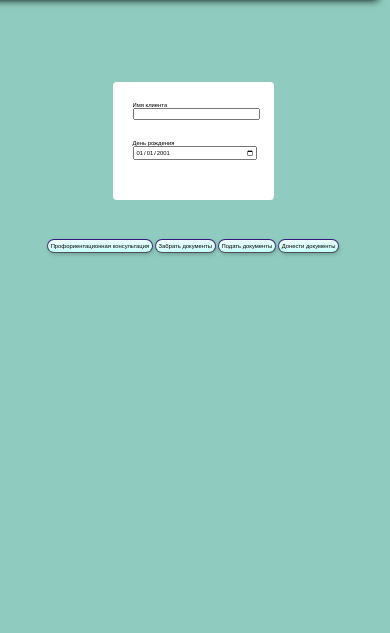
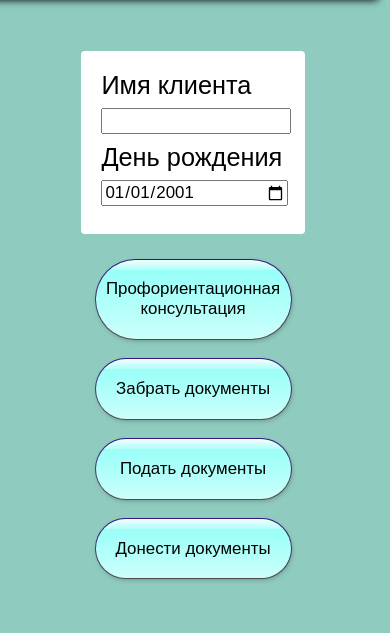
Before and after one commit to SuperFish22/-Electronic-queue, a Flask app: page /maneger in a window 390 px wide. Shown: the part 211-844 px from the top of the page. Run offline with Flask 3, Linux system fonts and the light colour scheme; some libraries are stand-ins or nearby versions.

Commit message:
Mobile Design

```diff
--- a/app.py
+++ b/app.py
@@ -288,6 +288,6 @@ def add_row(table_name):
 if __name__ == '__main__':
     with app.app_context():
         db.create_all()
-    socketio.run(app) #, host='172.10.31.83', port=5000
+    socketio.run(app, host='172.10.31.83', port=5000)
 
 # я заебался
--- a/static/style.css
+++ b/static/style.css
@@ -246,60 +246,53 @@ border: hidden;
 }
 
 @media only screen and (max-width: 1200px){
-	/* .button-container {
-		flex-direction: column;
-		align-items: center;
-		gap: 1vh;
-		margin-top: 2vh;
-	} */
 
-	/* .wrapper {
-	display: flex;
-	flex-direction: column;
-	justify-content: center;
-	margin: 25px 0;
+	button {
+	width: 50vw;
+	border: 0;
+	border-radius: 100vw;
+	position: relative;
+	font-weight: 500;
+	padding: 0.5em;
+	text-align: center;
+	margin: 1vh;
+	background-color: #00b4a7;
 	}
 
-	.button-wrapper {
-	display: flex;
-	justify-content: center;
-	margin-bottom: 20px;
-	}
-
-	#button5 {
-	background-image: linear-gradient(
-		68.7deg,
-		rgba(48, 51, 154, 1) 13.2%,
-		rgb(137, 205, 250) 29.8%,
-		rgba(0, 180, 167, 1) 48.9%,
-		rgba(174, 101, 214, 1) 68.2%,
-		rgb(255, 115, 0) 86.4%
-	);
-	}
-
-	button {
-	border-radius: 50px;
-	border: none;
-	color: #fff;
-	text-shadow: 0px 2px 0px rgba(0, 0, 0, 0.15);
-	font-family: "Poppins", sans-serif;
-	font-weight: 700;
-	font-size: 30px;
-	position: relative;
-	text-decoration: none;
-	overflow: hidden;
-	box-shadow: rgba(0, 0, 0, 0.3) 0px 2px 4px,
-		rgba(0, 0, 0, 0.2) 0px 7px 13px -3px, rgba(0, 0, 0, 0.2) 0px -4px 0px inset;
-	flex-shrink: 0;
-	}
-	span {
-		display: block;
-		padding: 12px 30px;
+	.button-container {
+		display: grid;
+		flex-wrap: wrap;
+		justify-content: center;
+		gap: 1%;
+		margin-top: 2vh;
 	}
 
 	.active-text {
-	position: absolute;
-	} */
+		font-size: 4vh;
+	}
 
+	#login_form {
+		background-color: #ffffff;
+		border-color: #d4cece;
+		border-radius: 1vw;
+		width: 50%;
+		margin-top: 1vh;
+		margin-bottom: 2vh;
+		padding: 20px;
+	}
 
+	label {
+		font-size: 3vh;
+	}
+
+	.mb-2 {
+		font-size: 2vh;
+		width: 99%;
+		margin-top: 1vh;
+		margin-bottom: 1vh;
+	}
+
+	#manager-btn {
+		font-size: 2vh;
+	}
 }
--- a/templates/maneger.html
+++ b/templates/maneger.html
@@ -16,7 +16,7 @@
   <div class="button-container">
     {% for operation in operations %}
           <button class="btn" value="{{ operation.operation_code }}">
-            {{ operation.operation_name }}
+            <p id="manager-btn">{{ operation.operation_name }}</p>
           </button>
     {% endfor %}
   </div>
```
Also changed, not shown: templates/index.html (+4 -4 lines), instance/queue.db.
